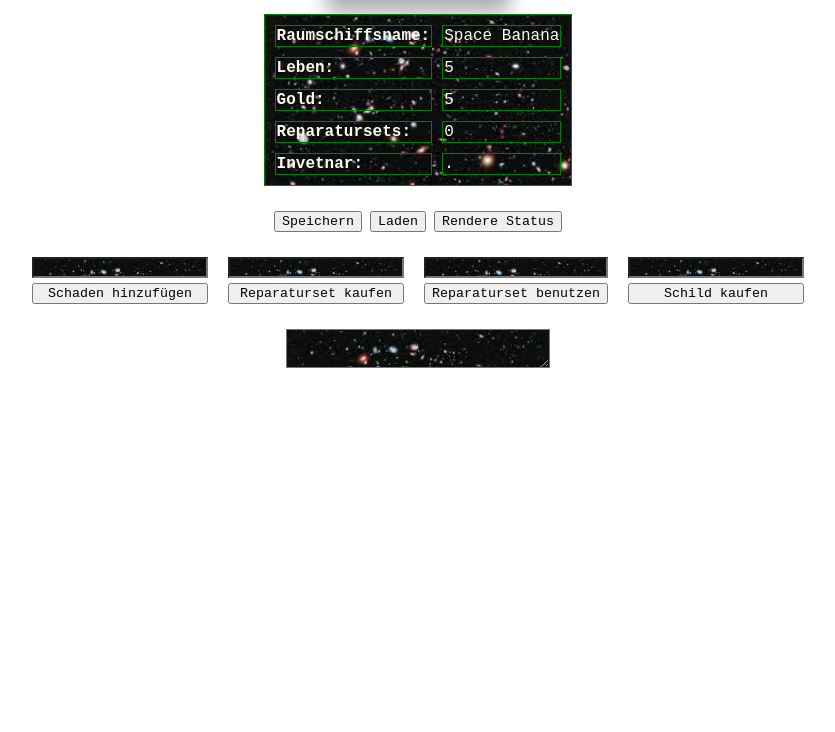
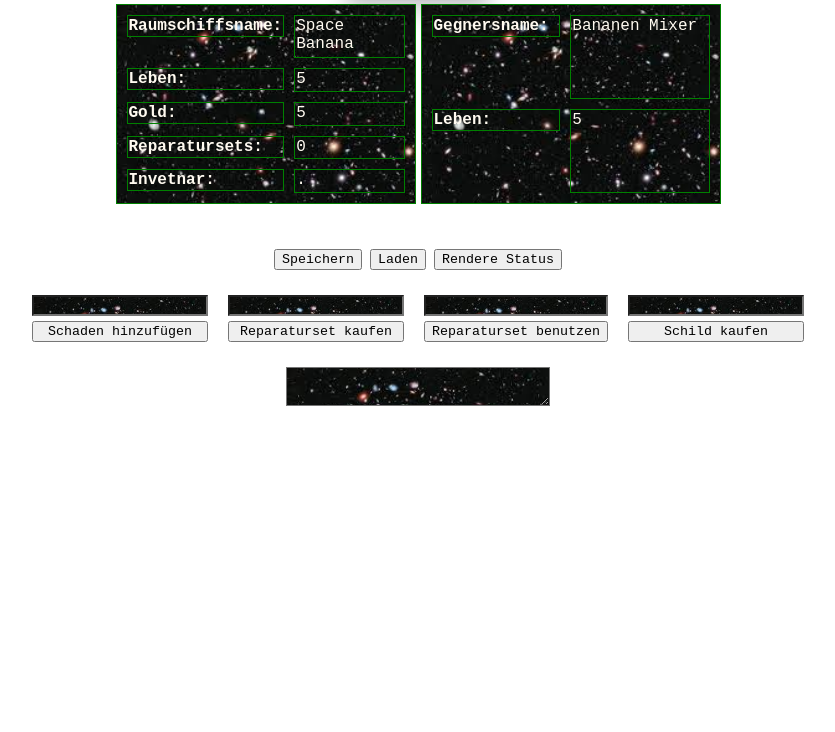
Before and after one commit to cristianjaraba/Sapceship, a plain HTML site: page index.html in a window 1280 px wide. Shown: the part 68-800 px from the top of the page, without its empty margins (222-1057 px from the left). Drawn offline with Linux system fonts and the light colour scheme.

Commit message:
feat: add enemy object and render it in HTML

```diff
--- a/index.html
+++ b/index.html
@@ -11,7 +11,7 @@
 </head>
 
 <body onload="rendereStatus()">
-    <h1>Spaceship</h1>
+    <h2>Spaceship</h2>
     <div class="table-container">
         <table>
             <tr>
@@ -35,11 +35,21 @@
             <td id="data-inventar"></td>
         </tr>
         </table>
-        <div class="buttons_container">
+        <table>
+            <tr>
+            <th>Gegnersname:</th>
+            <td id="data-enemy-name">________</td>
+        </tr>
+        <tr>
+            <th>Leben:</th>
+            <td id="data-enemy-life">0</td>
+        </tr>
+        </table>
+    </div>
+    <div class="buttons_container">
             <button onclick="saveToLocalStorage()">Speichern</button>
             <button onclick="getFromLocalStorage()">Laden</button>
             <button onclick="rendereStatus()">Rendere Status</button>
-        </div>
     </div>
     <div class="functions-container">
         <div class="function">
--- a/script.js
+++ b/script.js
@@ -6,6 +6,11 @@ let spaceShip = {
    "gold" : 5,
    "repairKits" : 0,
    "inventar" : []
+}
+
+let enemy = {
+    "enemyName": "Bananen Mixer",
+    "life": 5
 }
 
 /* Funktionen */
@@ -17,6 +22,9 @@ const reparaturSetsdRef = document.getElementById("data-reparatursets");
 const reporterRef = document.getElementById("reporter");
 const schildRef = document.getElementById("schild");
 const inventarRef = document.getElementById("data-inventar");
+
+const enemyNameRef = document.getElementById("data-enemy-name");
+const enemyLifeRef = document.getElementById("data-enemy-life");
 
 function saveToLocalStorage() {
     localStorage.setItem("mySpaceship", JSON.stringify(spaceShip));
@@ -34,6 +42,11 @@ function rendereStatus() {
     goldRef.innerText = spaceShip.gold;
     reparaturSetsdRef.innerText = spaceShip.repairKits;
     inventarRef.innerHTML = spaceShip.inventar.join(", ") + ".";
+    rendereEnemyStatus();
+}
+function rendereEnemyStatus() {
+    enemyNameRef.innerText = enemy.enemyName;
+    enemyLifeRef.innerText = enemy.life;
 }
 
 function takeDamage() {
--- a/style.css
+++ b/style.css
@@ -4,7 +4,7 @@
     font-family: "Press Start 2P", monospace;
 
 }
-h1{ padding: 5px;
+h2{ padding: 5px;
     background: url(./universe.jpeg);
     color: floralwhite;
   /* https://smoothshadows.com/#djEsMSw0LDAuMiwyNCwzMiwwLCMwMTA2MTMsI2ZhZmFmYSwjMmYxZDFkLDI%3D */
@@ -14,7 +14,7 @@ box-shadow: 0px 2px 2px rgba(1, 6, 19, 0.05),
   0px 32px 24px rgba(1, 6, 19, 0.20);
 
 }
-#error-reporter{
+#reporter{
     font-family: "Press Start 2P", monospace;
 }
 body{
@@ -30,16 +30,22 @@ body{
 table, th, td {
   border: 1px solid green;
 }
+td {
+    vertical-align: unset;
+}
 .table-container{
     display: flex;
-    flex-direction: column;
-    align-items: center;
+    /* flex-direction: column; */
+    align-items: flex-start;
     justify-content: center;
-
     gap: 5px;
 }
 th{
     display: flex;
+}
+table{
+    height: 200px;
+    width: 300px;
 }
 table, input, textarea{
     color: floralwhite;
@@ -47,6 +53,13 @@ table, input, textarea{
     background-repeat: no-repeat;
     background-size: cover;
     border-spacing: 10px;
+}
+.buttons_container{
+    display: flex;
+    justify-content: space-around;
+    gap: 8px;
+
+    padding-top: 20px;
 }
 textarea{
     padding-top: 5px;
@@ -66,12 +79,3 @@ textarea{
 .game-over{
     background-color: rgb(255, 0, 0);
 }
-
-.buttons_container{
-    display: flex;
-    align-items: center;
-    justify-content: space-between;
-    gap: 8px;
-
-    padding-top: 20px;
-}
```
